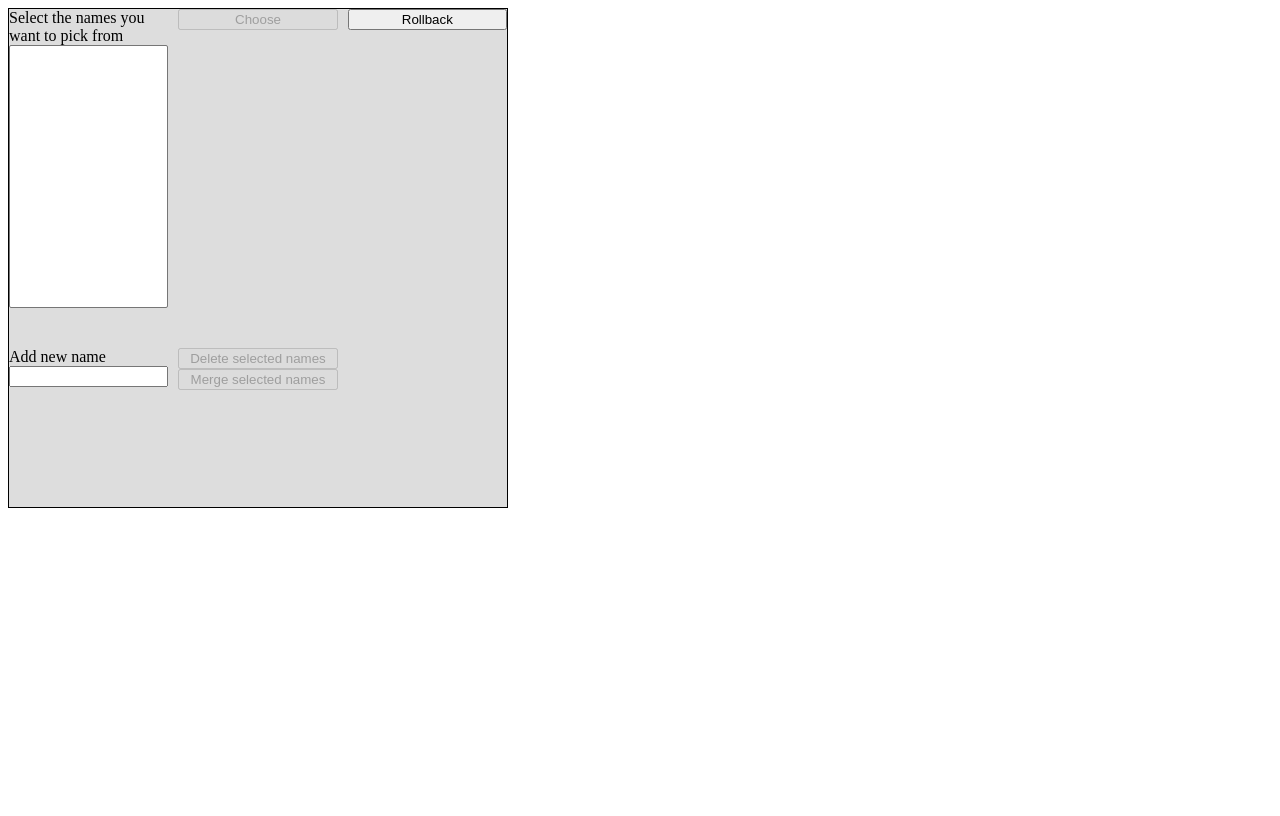
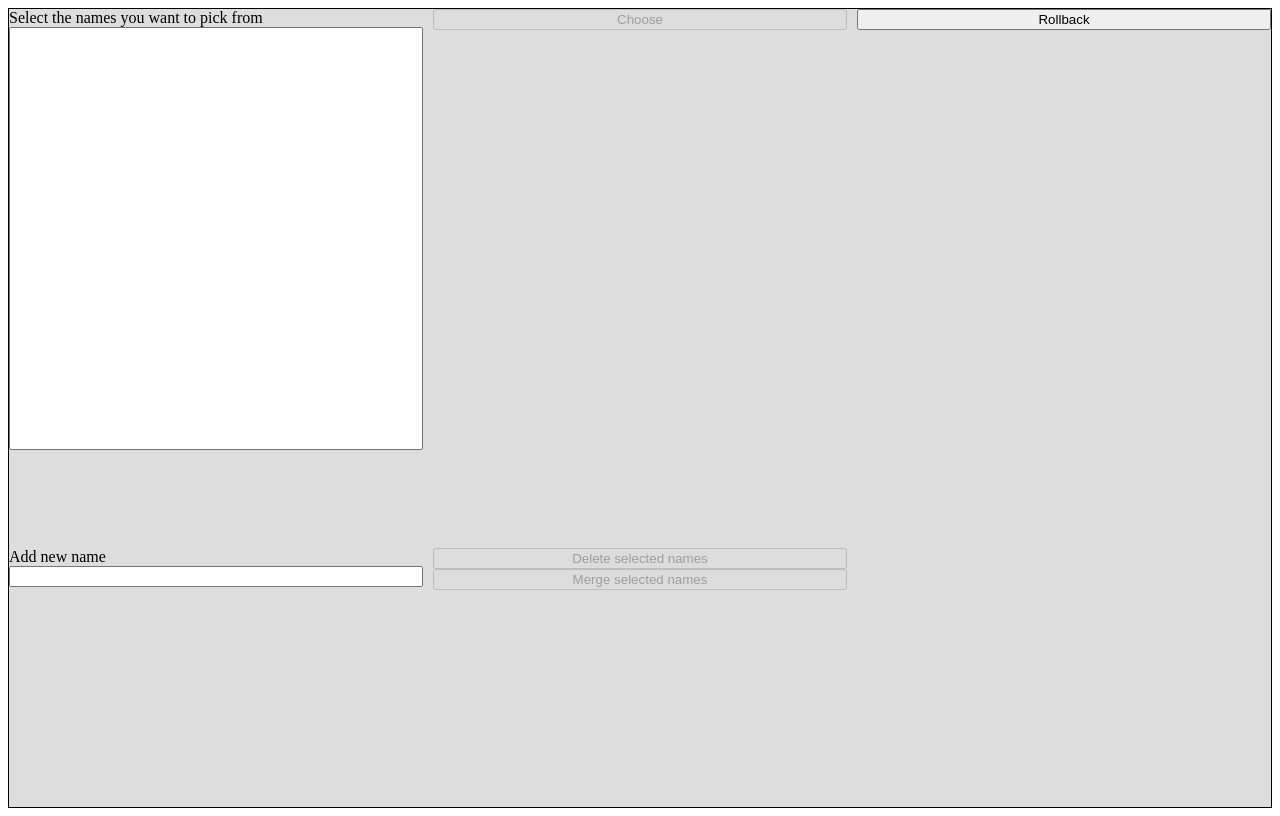
Before and after one commit to jalfd/rand-o-tron, a website with bundled scripts: page static/index.html in a window 1280 px wide. Built offline with nearby package versions, Linux system fonts and the light colour scheme.

Commit message:
experimental sizing

```diff
--- a/static/index.html
+++ b/static/index.html
@@ -13,8 +13,8 @@
         border-style: solid;
         border-color: black;
         border-width: 1px;
-        width: 500px;
-        height: 500px;
+        max-width: 100vw;
+        height: 100vh;
         background-color: #dddddd;
         gap: 10px;
       }
```
